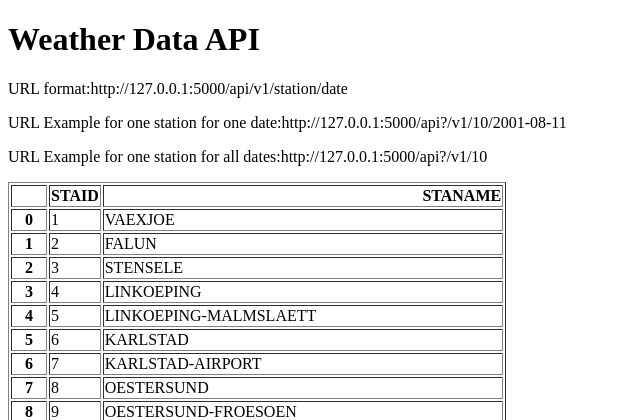
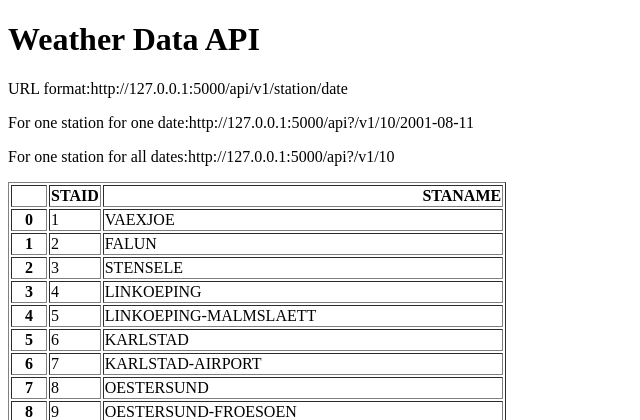
Before and after one commit to adityasurve11/APP6-Historical-weather-API, a Flask app: page / in a window 1280 px wide. Shown: the top 420 px of the page, without its empty margins (0-640 px from the left). Run offline with Flask 3, Linux system fonts and the light colour scheme.

Commit message:
day 30: add details about each html tag uses2

```diff
--- a/templates/home.html
+++ b/templates/home.html
@@ -7,8 +7,8 @@
 <body>
 <h1>Weather Data API</h1>
 <p>URL format:http://127.0.0.1:5000/api/v1/station/date</p>
-<p>URL Example for one station for one date:http://127.0.0.1:5000/api?/v1/10/2001-08-11</p>
-<p>URL Example for one station for all dates:http://127.0.0.1:5000/api?/v1/10</p>
+<p>For one station for one date:http://127.0.0.1:5000/api?/v1/10/2001-08-11</p>
+<p>For one station for all dates:http://127.0.0.1:5000/api?/v1/10</p>
 <p>{{data|safe}}</p>
 </body>
 </html>
```
